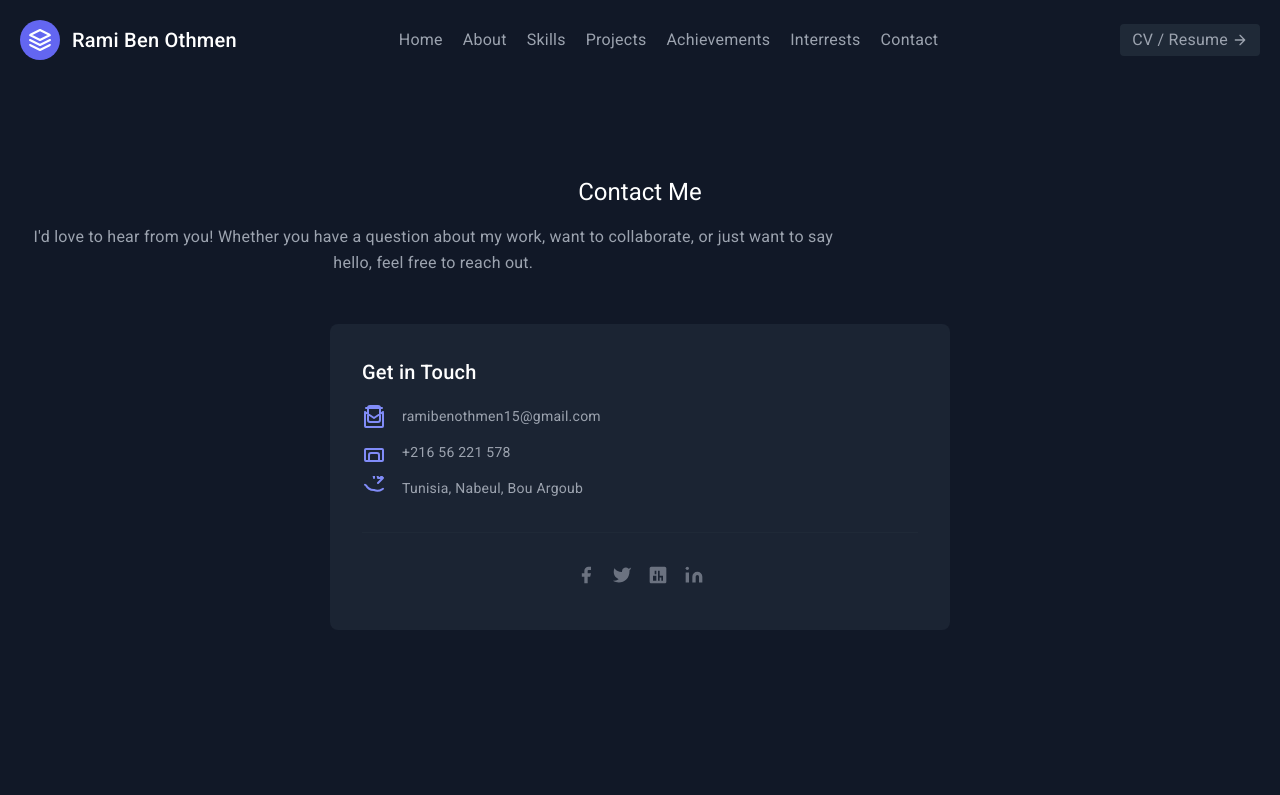
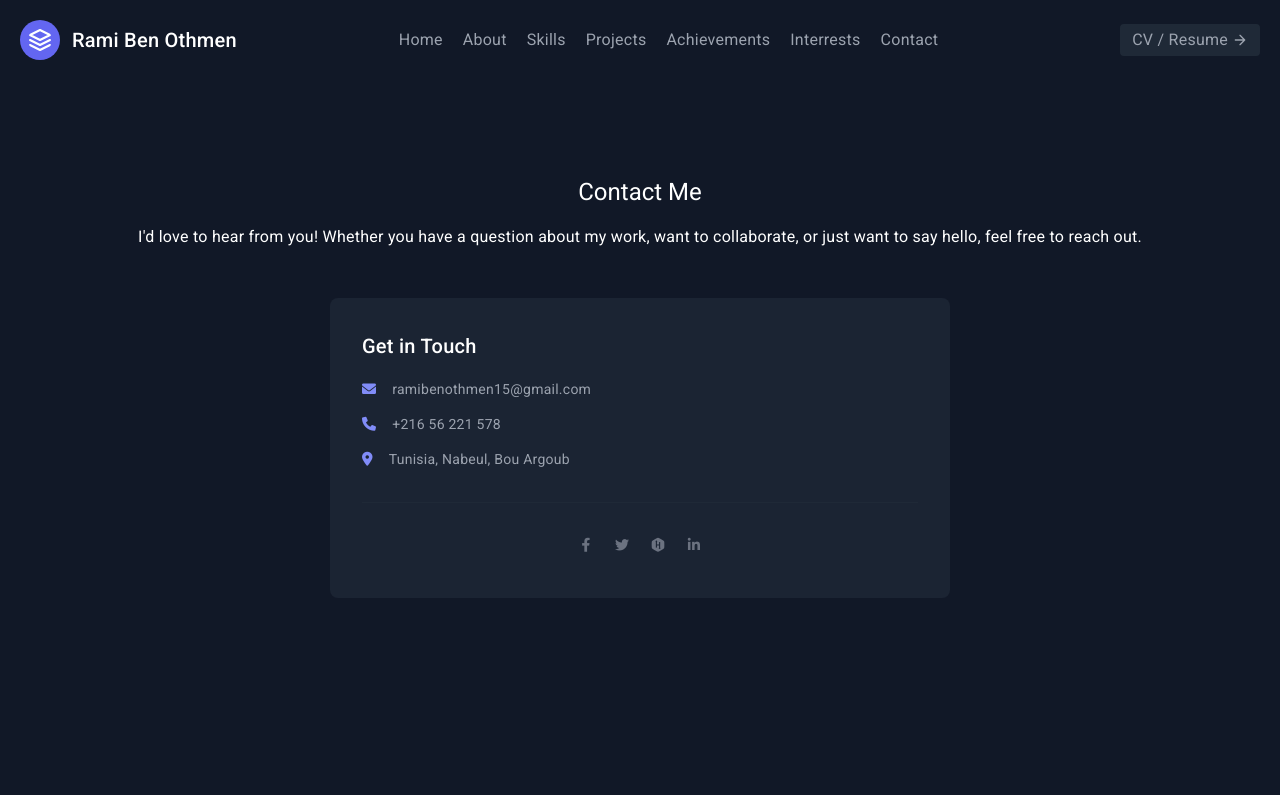
Before and after one commit to RBenOthmen/portfolio-website, an Angular app: page /contact in a window 1280 px wide. Shown: the top 795 px of the page. Built offline with nearby package versions, Linux system fonts and the light colour scheme.

Commit message:
"Updated HTML templates for About, Contact, and Skills components, removing unnecessary code and replacing SVG icons with Font Awesome icons."

```diff
--- a/src/app/about/about.component.html
+++ b/src/app/about/about.component.html
@@ -1,6 +1,6 @@
 <section class="text-gray-400 bg-gray-900 body-font">
   <div class="container px-5 py-24 mx-auto">
-    <div class="xl:w-1/2 lg:w-3/4 w-full mx-auto text-center">
+    <div class="xl:w- lg:w-3/4 w-full mx-auto text-center">
       <svg xmlns="http://www.w3.org/2000/svg" fill="currentColor" class="inline-block w-8 h-8 text-gray-500 mb-8" viewBox="0 0 975.036 975.036">
         <path d="M925.036 57.197h-304c-27.6 0-50 22.4-50 50v304c0 27.601 22.4 50 50 50h145.5c-1.9 79.601-20.4 143.3-55.4 191.2-27.6 37.8-69.399 69.1-125.3 93.8-25.7 11.3-36.8 41.7-24.8 67.101l36 76c11.6 24.399 40.3 35.1 65.1 24.399 66.2-28.6 122.101-64.8 167.7-108.8 55.601-53.7 93.7-114.3 114.3-181.9 20.601-67.6 30.9-159.8 30.9-276.8v-239c0-27.599-22.401-50-50-50zM106.036 913.497c65.4-28.5 121-64.699 166.9-108.6 56.1-53.7 94.4-114.1 115-181.2 20.6-67.1 30.899-159.6 30.899-277.5v-239c0-27.6-22.399-50-50-50h-304c-27.6 0-50 22.4-50 50v304c0 27.601 22.4 50 50 50h145.5c-1.9 79.601-20.4 143.3-55.4 191.2-27.6 37.8-69.4 69.1-125.3 93.8-25.7 11.3-36.8 41.7-24.8 67.101l35.9 75.8c11.601 24.399 40.501 35.2 65.301 24.399z"></path>
       </svg>
--- a/src/app/contact/contact.component.html
+++ b/src/app/contact/contact.component.html
@@ -1,71 +1,8 @@
-<!-- <section class="text-gray-400 bg-gray-900 body-font relative">
-  <div class="container px-5 py-24 mx-auto">
-    <div class="flex flex-col text-center w-full mb-12">
-      <h1 class="sm:text-3xl text-2xl font-medium title-font mb-4 text-white">Reach Me</h1>
-      <p class="lg:w-2/3 mx-auto leading-relaxed text-base">Whatever cardigan tote bag tumblr hexagon brooklyn asymmetrical gentrify.</p>
-    </div>
-    <div class="lg:w-1/2 md:w-2/3 mx-auto">
-      <div class="flex flex-wrap -m-2">
-        <div class="p-2 w-1/2">
-          <div class="relative">
-            <label for="name" class="leading-7 text-sm text-gray-400">Name</label>
-            <input type="text" id="name" name="name" class="w-full bg-gray-800 bg-opacity-40 rounded border border-gray-700 focus:border-indigo-500 focus:bg-gray-900 focus:ring-2 focus:ring-indigo-900 text-base outline-none text-gray-100 py-1 px-3 leading-8 transition-colors duration-200 ease-in-out">
-          </div>
-        </div>
-        <div class="p-2 w-1/2">
-          <div class="relative">
-            <label for="email" class="leading-7 text-sm text-gray-400">Email</label>
-            <input type="email" id="email" name="email" class="w-full bg-gray-800 bg-opacity-40 rounded border border-gray-700 focus:border-indigo-500 focus:bg-gray-900 focus:ring-2 focus:ring-indigo-900 text-base outline-none text-gray-100 py-1 px-3 leading-8 transition-colors duration-200 ease-in-out">
-          </div>
-        </div>
-        <div class="p-2 w-full">
-          <div class="relative">
-            <label for="message" class="leading-7 text-sm text-gray-400">Message</label>
-            <textarea id="message" name="message" class="w-full bg-gray-800 bg-opacity-40 rounded border border-gray-700 focus:border-indigo-500 focus:bg-gray-900 focus:ring-2 focus:ring-indigo-900 h-32 text-base outline-none text-gray-100 py-1 px-3 resize-none leading-6 transition-colors duration-200 ease-in-out"></textarea>
-          </div>
-        </div>
-        <div class="p-2 w-full">
-          <button class="flex mx-auto text-white bg-indigo-500 border-0 py-2 px-8 focus:outline-none hover:bg-indigo-600 rounded text-lg">Send</button>
-        </div>
-        <div class="p-2 w-full pt-8 mt-8 border-t border-gray-800 text-center">
-          <a class="text-indigo-400">ramibenothmen15@email.com</a>
-          <p class="leading-normal my-5">Tunisia, Nabeul, Bou Argoub
-            <br>National Steet N°1 8040
-          </p>
-          <span class="inline-flex">
-            <a class="text-gray-500">
-              <svg fill="currentColor" stroke-linecap="round" stroke-linejoin="round" stroke-width="2" class="w-5 h-5" viewBox="0 0 24 24">
-                <path d="M18 2h-3a5 5 0 00-5 5v3H7v4h3v8h4v-8h3l1-4h-4V7a1 1 0 011-1h3z"></path>
-              </svg>
-            </a>
-            <a class="ml-4 text-gray-500">
-              <svg fill="currentColor" stroke-linecap="round" stroke-linejoin="round" stroke-width="2" class="w-5 h-5" viewBox="0 0 24 24">
-                <path d="M23 3a10.9 10.9 0 01-3.14 1.53 4.48 4.48 0 00-7.86 3v1A10.66 10.66 0 013 4s-4 9 5 13a11.64 11.64 0 01-7 2c9 5 20 0 20-11.5a4.5 4.5 0 00-.08-.83A7.72 7.72 0 0023 3z"></path>
-              </svg>
-            </a>
-            <a class="ml-4 text-gray-500">
-              <svg fill="none" stroke="currentColor" stroke-linecap="round" stroke-linejoin="round" stroke-width="2" class="w-5 h-5" viewBox="0 0 24 24">
-                <rect width="20" height="20" x="2" y="2" rx="5" ry="5"></rect>
-                <path d="M16 11.37A4 4 0 1112.63 8 4 4 0 0116 11.37zm1.5-4.87h.01"></path>
-              </svg>
-            </a>
-            <a class="ml-4 text-gray-500">
-              <svg fill="currentColor" stroke-linecap="round" stroke-linejoin="round" stroke-width="2" class="w-5 h-5" viewBox="0 0 24 24">
-                <path d="M21 11.5a8.38 8.38 0 01-.9 3.8 8.5 8.5 0 01-7.6 4.7 8.38 8.38 0 01-3.8-.9L3 21l1.9-5.7a8.38 8.38 0 01-.9-3.8 8.5 8.5 0 014.7-7.6 8.38 8.38 0 013.8-.9h.5a8.48 8.48 0 018 8v.5z"></path>
-              </svg>
-            </a>
-          </span>
-        </div>
-      </div>
-    </div>
-  </div>
-</section> -->
-
 <section id="contact" class="text-gray-400 bg-gray-900 body-font">
   <div class="container px-5 py-24 mx-auto">
     <div class="text-center mb-12">
       <h1 class="sm:text-4xl text-3xl font-medium title-font text-white mb-4">Contact Me</h1>
-      <p class="lg:w-2/3 mx-auto leading-relaxed text-base">I'd love to hear from you! Whether you have a question about my work, want to collaborate, or just want to say hello, feel free to reach out.</p>
+      <p class="leading-relaxed text-base text-white">I'd love to hear from you! Whether you have a question about my work, want to collaborate, or just want to say hello, feel free to reach out.</p>
     </div>
     <div class="flex flex-col items-center">
       <div class="w-full md:w-2/3 lg:w-1/2">
@@ -73,22 +10,15 @@
           <h2 class="text-white text-lg font-medium title-font mb-2">Get in Touch</h2>
           <div class="leading-relaxed mb-4">
             <p class="flex items-center">
-              <svg class="w-6 h-6 text-indigo-400 mr-4" fill="none" stroke="currentColor" stroke-linecap="round" stroke-linejoin="round" stroke-width="2" viewBox="0 0 24 24">
-                <path d="M16 2a2 2 0 0 1 2 2v12a2 2 0 0 1-2 2H8a2 2 0 0 1-2-2V4a2 2 0 0 1 2-2h8zM3 8v14a1 1 0 0 0 1 1h16a1 1 0 0 0 1-1V8M4 4h16M3 8l9 6 9-6"></path>
-              </svg>
+              <i class="fas fa-envelope text-indigo-400 mr-4"></i>
               <span>ramibenothmen15@gmail.com</span>
             </p>
             <p class="flex items-center">
-              <svg class="w-6 h-6 text-indigo-400 mr-4" fill="none" stroke="currentColor" stroke-linecap="round" stroke-linejoin="round" stroke-width="2" viewBox="0 0 24 24">
-                <path d="M3 10a1 1 0 0 1 1-1h16a1 1 0 0 1 1 1v10a1 1 0 0 1-1 1H4a1 1 0 0 1-1-1V10z"></path>
-                <path d="M17 21v-6a2 2 0 0 0-2-2H9a2 2 0 0 0-2 2v6"></path>
-              </svg>
+              <i class="fas fa-phone text-indigo-400 mr-4"></i>
               <span>+216 56 221 578</span>
             </p>
             <p class="flex items-center">
-              <svg class="w-6 h-6 text-indigo-400 mr-4" fill="none" stroke="currentColor" stroke-linecap="round" stroke-linejoin="round" stroke-width="2" viewBox="0 0 24 24">
-                <path d="M21 12.79a8.42 8.42 0 0 1-.93.54A8.93 8.93 0 0 1 12 14a8.93 8.93 0 0 1-8.07-4.68 8.42 8.42 0 0 1-.93-.54M16 7l5-5m0 0l-5-5m5 5h-5a4 4 0 0 0-4-4V2a4 4 0 0 0-4-4h-5"></path>
-              </svg>
+              <i class="fas fa-map-marker-alt text-indigo-400 mr-4"></i>
               <span>Tunisia, Nabeul, Bou Argoub</span>
             </p>
           </div>
@@ -96,25 +26,16 @@
           <div class="p-2 w-full pt-8 mt-8 border-t border-gray-800 text-center">
             <span class="inline-flex">
               <a href="https://www.facebook.com/benothmen99" target="_blank" class="text-gray-500">
-                <svg fill="currentColor" stroke-linecap="round" stroke-linejoin="round" stroke-width="2" class="w-5 h-5" viewBox="0 0 24 24">
-                  <path d="M18 2h-3a5 5 0 00-5 5v3H7v4h3v8h4v-8h3l1-4h-4V7a1 1 0 011-1h3z"></path>
-                </svg>
+                <i class="fab fa-facebook-f w-5 h-5"></i>
               </a>
               <a href="https://x.com/Rami9041" target="_blank" class="ml-4 text-gray-500">
-                <svg fill="currentColor" stroke-linecap="round" stroke-linejoin="round" stroke-width="2" class="w-5 h-5" viewBox="0 0 24 24">
-                  <path d="M23 3a10.9 10.9 0 01-3.14 1.53 4.48 4.48 0 00-7.86 3v1A10.66 10.66 0 013 4s-4 9 5 13a11.64 11.64 0 01-7 2c9 5 20 0 20-11.5a4.5 4.5 0 00-.08-.83A7.72 7.72 0 0023 3z"></path>
-                </svg>
+                <i class="fab fa-twitter w-5 h-5"></i>
               </a>
               <a href="https://www.hackerrank.com/profile/ramibenothmen15" target="_blank" class="ml-4 text-gray-500">
-                <svg fill="currentColor" stroke="currentColor" stroke-linecap="round" stroke-linejoin="round" stroke-width="0" class="w-5 h-5" viewBox="0 0 24 24">
-                  <path d="M4 2h16c1.1 0 2 .9 2 2v16c0 1.1-.9 2-2 2H4c-1.1 0-2-.9-2-2V4c0-1.1.9-2 2-2zm4 17h2v-6H6v6h2zm0-8h2V7H8v4zm4 8h2v-4h2v4h2v-6h-2v-2c0-1.1.9-2 2-2h2V9h-2c-1.1 0-2 .9-2 2v2h-2V7h-2v10z"></path>
-                </svg>
+                <i class="fab fa-hackerrank w-5 h-5"></i>
               </a>
               <a href="https://linkedin.com/in/rami-ben-othmen-software-engineer" target="_blank" class="ml-4 text-gray-500">
-                <svg fill="currentColor" stroke="currentColor" stroke-linecap="round" stroke-linejoin="round" stroke-width="0" class="w-5 h-5" viewBox="0 0 24 24">
-                  <path stroke="none" d="M16 8a6 6 0 016 6v7h-4v-7a2 2 0 00-2-2 2 2 0 00-2 2v7h-4v-7a6 6 0 016-6zM2 9h4v12H2z"></path>
-                  <circle cx="4" cy="4" r="2" stroke="none"></circle>
-                </svg>
+                <i class="fab fa-linkedin-in w-5 h-5"></i>
               </a>
             </span>
           </div>
@@ -123,3 +44,5 @@
     </div>
   </div>
 </section>
+
+<!-- <script src="https://kit.fontawesome.com/a076d05399.js" crossorigin="anonymous"></script> -->
--- a/src/app/skills/skills.component.html
+++ b/src/app/skills/skills.component.html
@@ -2,7 +2,7 @@
   <div class="container px-5 py-24 mx-auto">
     <div class="text-center mb-20">
       <h1 class="sm:text-3xl text-2xl font-medium title-font text-white mb-4">Welcome to my Skillset</h1>
-      <p class="text-base leading-relaxed max-w-3xl mx-auto">Explore my diverse skills in programming, frameworks, databases, and modern methodologies :</p>
+      <p class="leading-relaxed text-base text-white">Explore my diverse skills in programming, frameworks, databases, and modern methodologies :</p>
     </div>
     <div class="flex flex-wrap -m-4">
 
```
